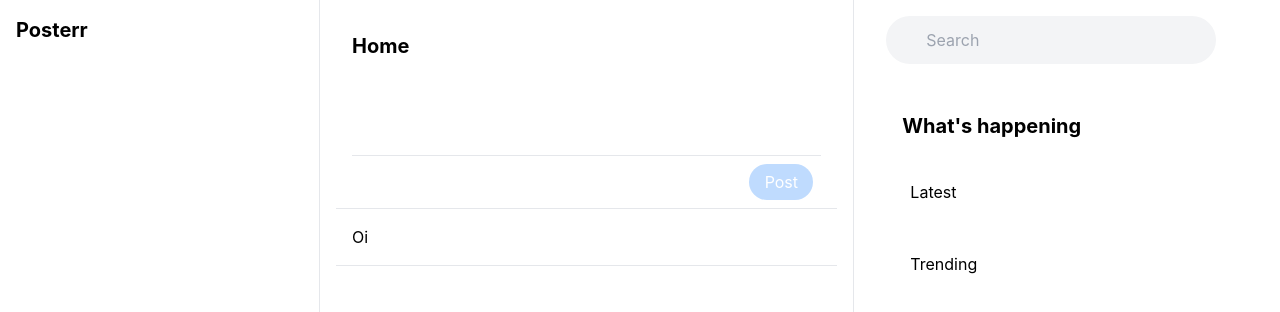
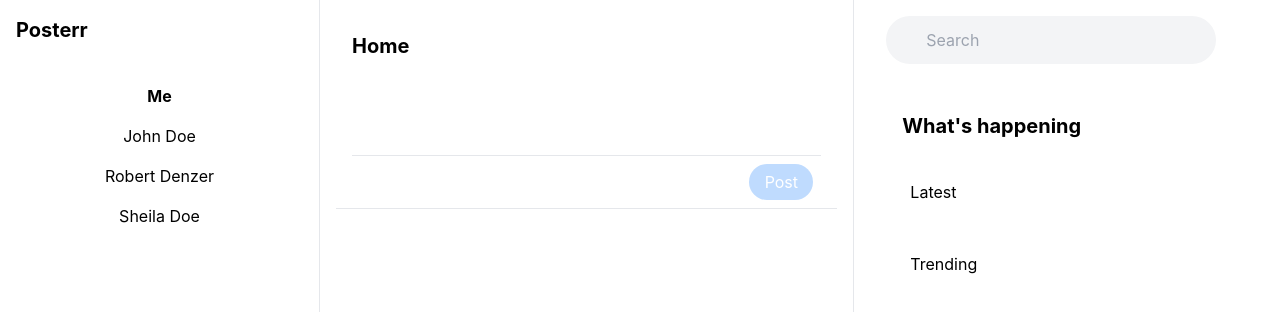
Before and after one commit to davidmoseler/posterr, a React (Create React App) app in the folder frontend/: page / in a window 1280 px wide. Shown: the top 312 px of the page. Built offline with nearby package versions, Linux system fonts and the light colour scheme.

Commit message:
Implement the hardcoded user logic

```diff
--- a/frontend/src/App.tsx
+++ b/frontend/src/App.tsx
@@ -1,18 +1,28 @@
-import React from 'react';
+import React, {useState} from 'react';
 import Navbar from './components/Navbar';
 import Sidebar from './components/Sidebar';
 import Feed from './components/Feed';
 import Widgets from './components/Widgets';
+import user from './types/user';
 
 const App = () => {
+  const users: user[] = [
+    { id: '1', name: 'Me' },
+    { id: '2', name: 'John Doe' },
+    { id: '3', name: 'Robert Denzer' },
+    { id: '4', name: 'Sheila Doe' },
+  ];
+
+  const [currentUser, setCurrentUser] = useState<user>(users[0]);
+
   return (
     <div className="min-h-screen flex flex-col">
       <div className="flex">
         <div className="flex flex-col">
           <Navbar />
-          <Sidebar />
+          <Sidebar users={users} currentUser={currentUser} setCurrentUser={setCurrentUser} />
         </div>
-        <Feed />
+        <Feed currentUser={currentUser}/>
         <Widgets />
       </div>
     </div>
--- a/frontend/src/components/Feed.tsx
+++ b/frontend/src/components/Feed.tsx
@@ -1,20 +1,16 @@
 import React, { useState, useEffect } from 'react';
 import Post from './Post';
+import user from "../types/user";
+import post from "../types/post";
 
-interface post {
-  content: string;
-  author: string;
-  datetime: string;
-}
-
-const Feed = () => {
+const Feed = ({currentUser} : {currentUser : user}) => {
   const [posts, setPosts] = useState<post[]>([]);
   const [newPostContent, setNewPostContent] = useState<string>('');
 
   const createPost = () => {
     setPosts([
       ...posts,
-      { content: newPostContent, author: 'Me', datetime: 'Now' },
+      { content: newPostContent, author: currentUser.name, datetime: 'Now' },
     ]);
     setNewPostContent("");
   };
@@ -25,10 +21,6 @@ const Feed = () => {
       createPost();
     }
   };
-
-  useEffect(() => {
-    setPosts([{ content: 'Oi', author: 'David', datetime: 'Today' }]);
-  }, []);
 
   return (
     <div className="flex-1 p-4 overflow-y-auto">
@@ -56,7 +48,7 @@ const Feed = () => {
       </div>
       <div>
         {posts.map((post) => (
-          <Post content={post.content} />
+          <Post author={post.author} content={post.content} />
         ))}
       </div>
     </div>
--- a/frontend/src/components/Post.tsx
+++ b/frontend/src/components/Post.tsx
@@ -1,8 +1,9 @@
 import React from 'react';
 
-const Post = ({ content } : { content:string }) => {
+const Post = ({ author, content } : { author:string, content:string }) => {
   return (
     <div className="border-b border-gray-200 p-4">
+      <h2>{author}</h2>
       <p>{content}</p>
     </div>
   );
--- a/frontend/src/components/Sidebar.tsx
+++ b/frontend/src/components/Sidebar.tsx
@@ -1,15 +1,26 @@
 import React from 'react';
+import user from '../types/user';
 
-const Sidebar = () => {
+const Sidebar = ({
+  users,
+  currentUser,
+  setCurrentUser,
+}: {
+  users: user[];
+  currentUser: user;
+  setCurrentUser: Function;
+}) => {
   return (
     <div className="flex flex-col w-80 h-screen p-4 bg-white border-r border-gray-200">
       <div className="space-y-4"></div>
-      {/* <button className="p-2 bg-blue-500 text-white rounded">Home</button>
-      <button className="p-2 bg-gray-100 rounded">Explore</button>
-      <button className="p-2 bg-gray-100 rounded">Notifications</button>
-      <button className="p-2 bg-gray-100 rounded">Messages</button>
-      <button className="p-2 bg-gray-100 rounded">Bookmarks</button>
-      <button className="p-2 bg-gray-100 rounded">Profile</button> */}
+      {users.map((u) => (
+        <button
+          onClick={() => setCurrentUser(u)}
+          className={'p-2 rounded' + (u.id === currentUser.id ? ' font-bold' : '')}
+        >
+          {u.name}
+        </button>
+      ))}
     </div>
   );
 };
--- /dev/null
+++ b/frontend/src/types/post.ts
@@ -0,0 +1,7 @@
+interface post {
+  content: string;
+  author: string;
+  datetime: string;
+}
+
+export default post;
--- /dev/null
+++ b/frontend/src/types/user.ts
@@ -0,0 +1,6 @@
+interface user {
+  id: string;
+  name: string;
+}
+
+export default user;
```
Also changed, not shown: 2 other files (tests, documents, lock files or other folders).
